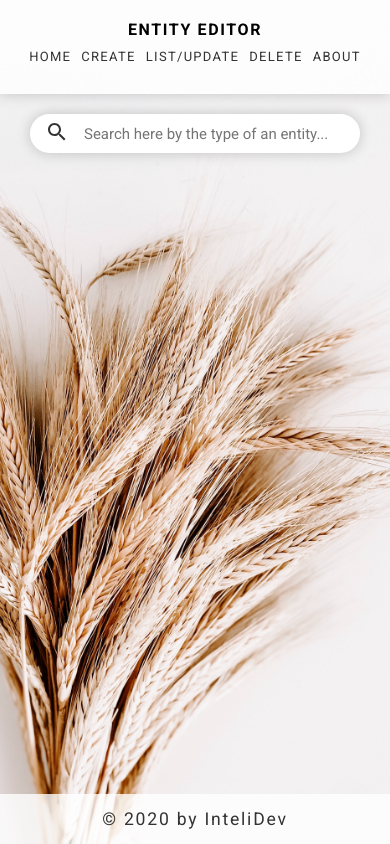
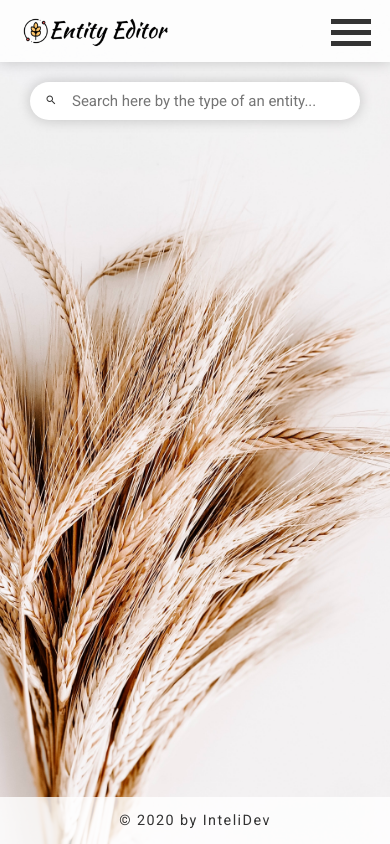
Before and after one commit to grochavieira/entity-editor, a React (Create React App) app: page /list in a window 390 px wide. Built offline with nearby package versions, Linux system fonts and the light colour scheme.

Commit message:
list, delete and update implemented

```diff
--- a/src/App.css
+++ b/src/App.css
@@ -5,16 +5,115 @@ div.App {
   min-height: 100vh;
 }
 
+html body {
+  overflow: initial;
+}
+
 body {
-  background-image: url("./img/background.jpg");
+  background-image: url("./img/background-image.jpg");
   background-repeat: no-repeat;
   background-size: cover;
   background-position: center;
   background-attachment: fixed;
 }
 
-@media only screen and (max-width: 650px) {
-  body {
-    background-image: url("./img/mobile-background.jpg.jpg");
+@media only screen and (max-width: 900px) {
+  html {
+    font-size: 55%;
   }
 }
+
+@media only screen and (max-width: 770px) {
+  html {
+    font-size: 50%;
+  }
+}
+
+@media only screen and (max-width: 720px) {
+  nav {
+    display: none;
+  }
+
+  .one,
+  .two,
+  .three {
+    background-color: #333;
+    height: 5px;
+    width: 100%;
+    margin: 6px auto;
+    transition-duration: 0.3s;
+  }
+
+  .menu-toggle {
+    width: 40px;
+    height: 30px;
+  }
+
+  .menu-section.on {
+    position: absolute;
+    top: 0;
+    left: 0;
+
+    width: 100vw;
+    height: 100vh;
+
+    background-color: #fff;
+
+    z-index: 10;
+
+    display: flex;
+    justify-content: center;
+    align-items: center;
+  }
+
+  .menu-section.on nav {
+    display: block;
+  }
+
+  .menu-section.on .menu-toggle {
+    position: absolute;
+    right: 25px;
+    top: 15px;
+  }
+
+  .menu-section.on .menu-toggle .one {
+    transform: rotate(45deg) translate(7px, 7px);
+  }
+
+  .menu-section.on .menu-toggle .two {
+    opacity: 0;
+  }
+
+  .menu-section.on .menu-toggle .three {
+    transform: rotate(-45deg) translate(8px, -9px);
+  }
+
+  .menu-section.on nav ul {
+    text-align: center;
+    display: block;
+  }
+
+  .menu-section.on nav ul a {
+    transition-duration: 0.5s;
+    font-size: 2.5rem;
+    line-height: 4rem;
+    display: block;
+  }
+
+  body {
+    background-image: url("img/mobile-background.jpg.jpg");
+    background-repeat: no-repeat;
+    background-size: cover;
+    background-position: center;
+    background-attachment: fixed;
+  }
+}
+
+@media only screen and (max-height: 400px) {
+  .menu-section.on nav ul a {
+    transition-duration: 0.5s;
+    font-size: 2.5rem;
+    line-height: 2rem;
+    display: block;
+  }
+}
--- a/src/components/Footer/style.css
+++ b/src/components/Footer/style.css
@@ -11,5 +11,5 @@
 .footer-container p {
   color: #333;
   letter-spacing: 0.1em;
-  font-size: 1.1em;
+  font-size: 1.8rem;
 }
--- a/src/components/Header/index.js
+++ b/src/components/Header/index.js
@@ -1,33 +1,64 @@
-import React from "react";
-import { render } from "@testing-library/react";
+import React, { useState, useEffect } from "react";
 import { Link } from "react-router-dom";
 
 import "./style.css";
+import logo from "../../img/logo.png";
 
-export default function Header() {
+export default function Header(props) {
+  const [on, setOn] = useState("");
+  const [isMenuOpen, setIsMenuOpen] = useState(false);
+
+  useEffect(() => {
+    function renderMenu() {
+      if (isMenuOpen) {
+        setOn("on");
+      } else {
+        setOn("");
+      }
+    }
+
+    renderMenu();
+  }, [isMenuOpen]);
+
   return (
     <header>
-      <span>Entity Editor</span>
+      <div className="header-container">
+        <img src={logo} alt="Entity Editor" />
+        <div
+          onClick={() => setIsMenuOpen(!isMenuOpen)}
+          className={`menu-section ${on}`}
+        >
+          <div className="menu-toggle">
+            <div className="one"></div>
+            <div className="two"></div>
+            <div className="three"></div>
+          </div>
           <nav>
-        <ul className="nav-links">
+            <ul>
               <li>
-            <Link to="/">Home</Link>
+                <Link className={`${props.home}`} to="/">
+                  Home
+                </Link>
               </li>
               <li>
-            <Link to="/create">Create</Link>
+                <Link className={`${props.create}`} to="/create">
+                  Create
+                </Link>
               </li>
               <li>
-            <Link to="/list">List/Update</Link>
+                <Link className={`${props.list}`} to="/list">
+                  List/Update/Delete
+                </Link>
               </li>
               <li>
-            <Link to="/delete">Delete</Link>
-          </li>
-          <li>
-            <Link to="/about">About</Link>
+                <Link className={`${props.about}`} to="/about">
+                  About
+                </Link>
               </li>
             </ul>
           </nav>
-      <span></span>
+        </div>
+      </div>
     </header>
   );
 }
--- a/src/components/Header/style.css
+++ b/src/components/Header/style.css
@@ -1,87 +1,50 @@
 header {
-  display: flex;
-  justify-content: space-between;
-  align-items: center;
-  padding: 25px 5%;
   background-color: rgba(255, 255, 255, 0.8);
   box-shadow: 0px 0px 14px 0px rgba(0, 0, 0, 0.2);
 }
 
-header span {
-  cursor: pointer;
-  text-transform: uppercase;
-  font-weight: bold;
-  letter-spacing: 0.1em;
+header .header-container {
+  display: flex;
+  align-items: center;
+  justify-content: space-between;
+  width: 90%;
+  max-width: 900px;
+  margin: auto;
 }
 
-.nav-links {
+header img {
+  margin: 0px 20px 0px 0px;
+  width: 150px;
+  padding: 15px 0px;
+}
+
+header nav ul {
+  display: flex;
+}
+
+header nav ul li {
   list-style: none;
 }
 
-.nav-links li {
-  display: inline-block;
-  padding: 0px 15px;
-  margin: 0px 20px;
+header nav ul li .current {
+  background-color: rgba(0, 0, 0, 0.1);
+  border-bottom: 2px solid #333;
+  border-radius: 0;
 }
 
-.nav-links li a {
+header nav li a {
+  text-decoration: none;
+  font-size: 1.3rem;
   transition: all 0.3s ease 0s;
   text-transform: uppercase;
-  text-decoration: none;
+  font-weight: bold;
   color: #333;
-  letter-spacing: 0.1em;
+  letter-spacing: 0.3rem;
+  padding: 24px 20px;
+  border-radius: 2px;
+  transition: all 250ms linear 0s;
 }
 
-.nav-links a:hover {
-  padding: 10px;
-  background-color: #aaa;
-  border-radius: 2px;
-  color: #fff;
-  border-top: 1px solid #999;
-  border-left: 2px solid #999;
-  border-right: 2px solid #999;
-  border-bottom: 3px solid #999;
+header nav ul li a:hover {
+  background-color: rgba(0, 0, 0, 0.2);
 }
-
-@media only screen and (max-width: 1000px) {
-  .nav-links li {
-    display: inline-block;
-    padding: 0px 15px;
-    margin: 0px 0px;
-  }
-  header {
-    padding: 25px 1%;
-  }
-}
-
-@media only screen and (max-width: 700px) {
-  .nav-links li {
-    display: inline-block;
-    padding: 0px 10px;
-    margin: 0px 0px;
-  }
-  header {
-    padding: 25px 1%;
-  }
-}
-
-@media only screen and (max-width: 650px) {
-  .nav-links li {
-    display: inline-block;
-    padding: 10px 5px;
-    margin: 0px 0px;
-    font-size: 13px;
-  }
-  header {
-    display: flex;
-    flex-direction: column;
-    padding: 20px 2%;
-  }
-  .nav-links a:hover {
-    color: #333;
-    background-color: transparent;
-    padding: 0px;
-    border: none;
-    border-bottom: 2px solid #333;
-  }
-}
--- a/src/components/Modal/styles.css
+++ b/src/components/Modal/styles.css
@@ -1,5 +1,5 @@
 .modal-container {
-  width: 550px;
+  width: 50%;
   max-width: 95%;
   margin: 0 auto;
   position: fixed;
--- a/src/global.css
+++ b/src/global.css
@@ -7,10 +7,15 @@
   box-sizing: border-box;
 }
 
+html {
+  font-size: 62.5%;
+}
+
 html,
 body,
 #root {
-  height: 100%;
+  height: 100vh;
+  text-rendering: optimizelegibility;
 }
 
 body {
--- a/src/pages/About/index.js
+++ b/src/pages/About/index.js
@@ -5,7 +5,7 @@ import Header from "../../components/Header";
 export default function About() {
   return (
     <>
-      <Header />
+      <Header about={"current"} />
       <h1>About</h1>
     </>
   );
```
Also changed, not shown: src/img/logo.png (added). Lines whose indentation alone changed are shown as unchanged.
